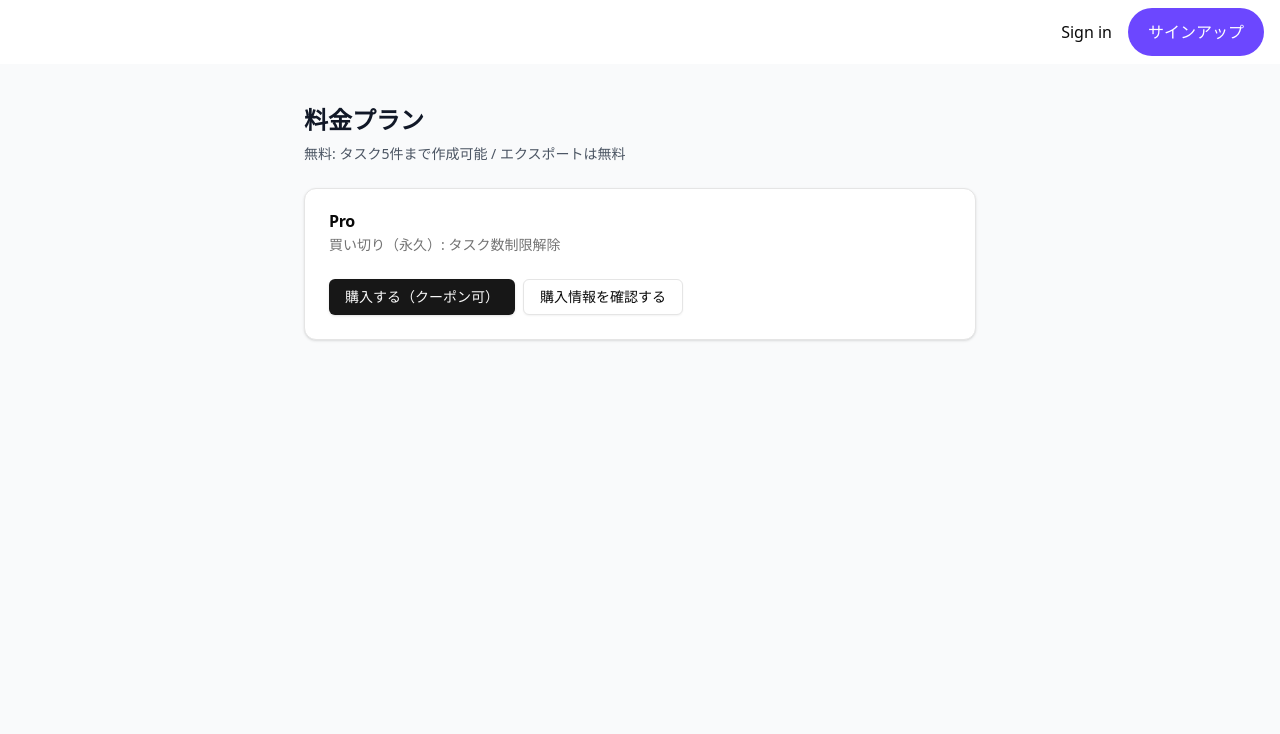
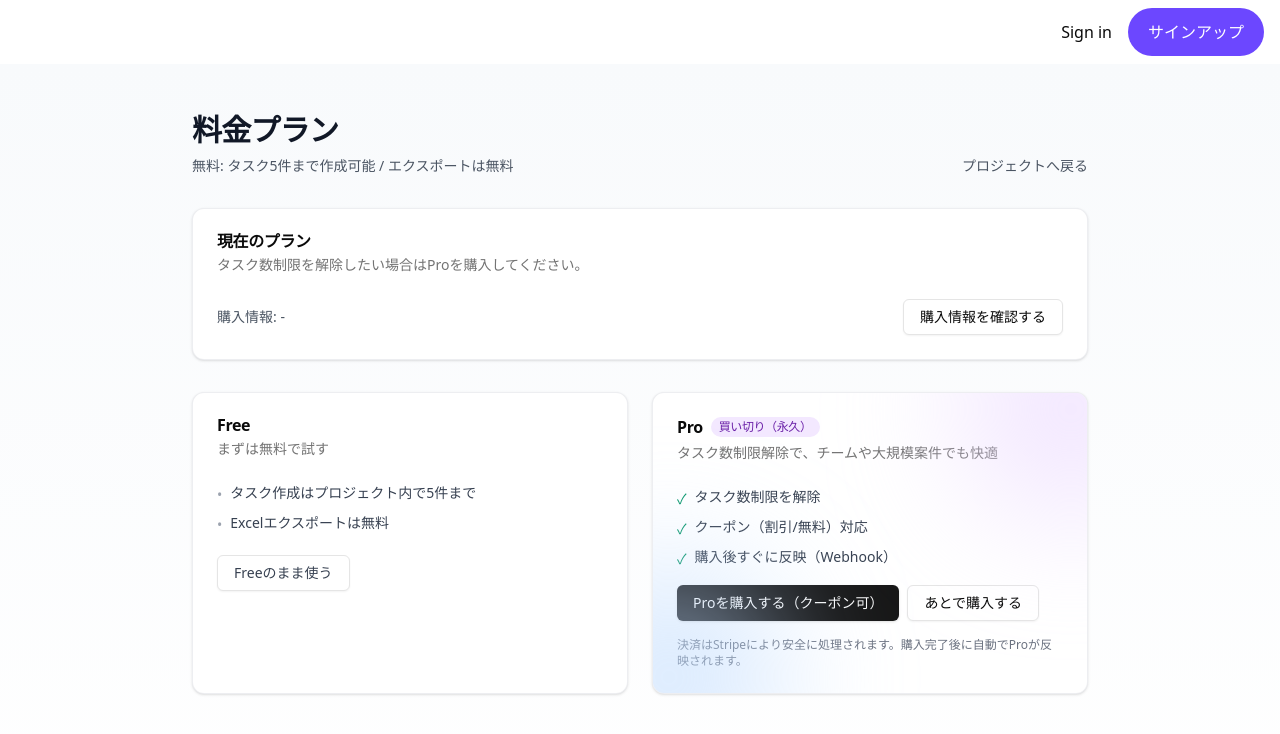
Before and after one commit to hirayama18/sologanttchart, a Next.js app: page /pricing in a window 1280 px wide. Shown: the top 734 px of the page. Built offline with nearby package versions, Linux system fonts and the light colour scheme; no server answers.

Commit message:
ui: improve pricing UX and show plan in header

```diff
--- /dev/null
+++ b/src/app/api/billing/status/route.ts
@@ -0,0 +1,29 @@
+import { NextResponse } from 'next/server'
+import { getAuthenticatedUserId, isAuthError } from '@/lib/auth'
+
+export const runtime = 'nodejs'
+export const dynamic = 'force-dynamic'
+
+export async function POST() {
+  try {
+    const authResult = await getAuthenticatedUserId()
+    if (isAuthError(authResult)) return authResult.error
+    const { userId } = authResult
+
+    const { SubscriptionDAL } = await import('@/dal/subscriptions')
+    const sub = await SubscriptionDAL.getByUserId(userId)
+    const isPro = await SubscriptionDAL.isProUser(userId)
+
+    return NextResponse.json({
+      isPro,
+      status: sub?.status ?? 'FREE',
+      purchasedAt: sub?.purchasedAt ? sub.purchasedAt.toISOString() : null,
+    })
+  } catch (error) {
+    console.error('Billing status error:', error)
+    return NextResponse.json(
+      { error: 'Internal Server Error', message: (error as Error).message },
+      { status: 500 }
+    )
+  }
+}
--- a/src/app/pricing/pricing-client.tsx
+++ b/src/app/pricing/pricing-client.tsx
@@ -1,11 +1,49 @@
 "use client"
 
-import { useState } from 'react'
+import Link from 'next/link'
+import { useEffect, useMemo, useState } from 'react'
 import { Button } from '@/components/ui/button'
 import { Card, CardContent, CardDescription, CardHeader, CardTitle } from '@/components/ui/card'
 
+type BillingStatus = {
+  isPro: boolean
+  status: string
+  purchasedAt: string | null
+}
+
 export function PricingClient() {
   const [loading, setLoading] = useState<'checkout' | 'portal' | null>(null)
+  const [billingStatus, setBillingStatus] = useState<BillingStatus | null>(null)
+
+  useEffect(() => {
+    let cancelled = false
+    const run = async () => {
+      try {
+        const res = await fetch('/api/billing/status', { method: 'POST' })
+        const data = (await res.json().catch(() => null)) as BillingStatus | null
+        if (!res.ok || !data) return
+        if (cancelled) return
+        setBillingStatus(data)
+      } catch {
+        // noop
+      }
+    }
+    run()
+    return () => {
+      cancelled = true
+    }
+  }, [])
+
+  const isPro = billingStatus?.isPro === true
+  const purchasedAtLabel = useMemo(() => {
+    if (!billingStatus?.purchasedAt) return null
+    try {
+      const d = new Date(billingStatus.purchasedAt)
+      return isNaN(d.getTime()) ? null : d.toLocaleString('ja-JP')
+    } catch {
+      return null
+    }
+  }, [billingStatus?.purchasedAt])
 
   const startCheckout = async () => {
     setLoading('checkout')
@@ -33,36 +71,129 @@ export function PricingClient() {
       window.location.href = data.url
     } catch (e) {
       console.error(e)
-      alert('プラン管理ページの起動に失敗しました。')
+      alert('購入情報ページの起動に失敗しました。')
     } finally {
       setLoading(null)
     }
   }
 
   return (
-    <main className="min-h-screen bg-gray-50 px-4 py-10">
-      <div className="mx-auto w-full max-w-2xl space-y-6">
-        <div className="space-y-2">
-          <h1 className="text-2xl font-bold text-gray-900">料金プラン</h1>
-          <p className="text-sm text-gray-600">
-            無料: タスク5件まで作成可能 / エクスポートは無料
-          </p>
+    <main className="min-h-screen bg-gradient-to-b from-slate-50 to-white px-4 py-12">
+      <div className="mx-auto w-full max-w-4xl space-y-8">
+        <div className="flex flex-col gap-4 sm:flex-row sm:items-end sm:justify-between">
+          <div className="space-y-2">
+            <h1 className="text-3xl font-bold tracking-tight text-gray-900">料金プラン</h1>
+            <p className="text-sm text-gray-600">
+              無料: タスク5件まで作成可能 / エクスポートは無料
+            </p>
+          </div>
+          <div className="flex items-center gap-2">
+            <Link href="/projects" className="text-sm text-gray-600 hover:text-gray-900">
+              プロジェクトへ戻る
+            </Link>
+          </div>
         </div>
 
-        <Card>
+        {/* 現在の状態 */}
+        <Card className="border-gray-200/70">
           <CardHeader>
-            <CardTitle>Pro</CardTitle>
-            <CardDescription>買い切り（永久）: タスク数制限解除</CardDescription>
+            <CardTitle className="flex items-center gap-2">
+              現在のプラン
+              {billingStatus && (
+                <span
+                  className={`inline-flex items-center rounded-full px-2 py-0.5 text-xs font-medium ${
+                    isPro ? 'bg-emerald-100 text-emerald-800' : 'bg-gray-100 text-gray-700'
+                  }`}
+                >
+                  {isPro ? 'Pro（購入済み）' : 'Free'}
+                </span>
+              )}
+            </CardTitle>
+            <CardDescription>
+              {isPro
+                ? 'タスク数制限は解除されています。'
+                : 'タスク数制限を解除したい場合はProを購入してください。'}
+            </CardDescription>
           </CardHeader>
-          <CardContent className="flex flex-wrap gap-2">
-            <Button onClick={startCheckout} disabled={loading !== null}>
-              {loading === 'checkout' ? '起動中...' : '購入する（クーポン可）'}
-            </Button>
+          <CardContent className="flex flex-wrap items-center justify-between gap-3">
+            <div className="text-sm text-gray-600">
+              {purchasedAtLabel ? `購入日時: ${purchasedAtLabel}` : '購入情報: -'}
+            </div>
             <Button variant="outline" onClick={openPortal} disabled={loading !== null}>
               {loading === 'portal' ? '起動中...' : '購入情報を確認する'}
             </Button>
           </CardContent>
         </Card>
+
+        {/* プラン比較 */}
+        <div className="grid gap-6 md:grid-cols-2">
+          <Card className="border-gray-200/70">
+            <CardHeader>
+              <CardTitle>Free</CardTitle>
+              <CardDescription>まずは無料で試す</CardDescription>
+            </CardHeader>
+            <CardContent className="space-y-3 text-sm text-gray-700">
+              <ul className="space-y-2">
+                <li className="flex gap-2">
+                  <span className="mt-0.5 text-gray-400">•</span>
+                  <span>タスク作成はプロジェクト内で5件まで</span>
+                </li>
+                <li className="flex gap-2">
+                  <span className="mt-0.5 text-gray-400">•</span>
+                  <span>Excelエクスポートは無料</span>
+                </li>
+              </ul>
+              <div className="pt-2">
+                <Link href="/projects">
+                  <Button variant="outline">Freeのまま使う</Button>
+                </Link>
+              </div>
+            </CardContent>
+          </Card>
+
+          <Card className="relative overflow-hidden border-gray-200/70">
+            <div className="pointer-events-none absolute -right-24 -top-24 h-56 w-56 rounded-full bg-purple-200/60 blur-3xl" />
+            <div className="pointer-events-none absolute -left-24 -bottom-24 h-56 w-56 rounded-full bg-blue-200/60 blur-3xl" />
+            <CardHeader>
+              <CardTitle className="flex items-center gap-2">
+                Pro
+                <span className="inline-flex items-center rounded-full bg-purple-100 px-2 py-0.5 text-xs font-medium text-purple-800">
+                  買い切り（永久）
+                </span>
+              </CardTitle>
+              <CardDescription>タスク数制限解除で、チームや大規模案件でも快適</CardDescription>
+            </CardHeader>
+            <CardContent className="space-y-4">
+              <ul className="space-y-2 text-sm text-gray-700">
+                <li className="flex gap-2">
+                  <span className="mt-0.5 text-emerald-600">✓</span>
+                  <span>タスク数制限を解除</span>
+                </li>
+                <li className="flex gap-2">
+                  <span className="mt-0.5 text-emerald-600">✓</span>
+                  <span>クーポン（割引/無料）対応</span>
+                </li>
+                <li className="flex gap-2">
+                  <span className="mt-0.5 text-emerald-600">✓</span>
+                  <span>購入後すぐに反映（Webhook）</span>
+                </li>
+              </ul>
+
+              <div className="flex flex-wrap gap-2">
+                <Button onClick={startCheckout} disabled={loading !== null || isPro}>
+                  {isPro ? '購入済み' : loading === 'checkout' ? '起動中...' : 'Proを購入する（クーポン可）'}
+                </Button>
+                <Link href="/projects">
+                  <Button variant="outline">あとで購入する</Button>
+                </Link>
+              </div>
+
+              <p className="text-xs text-gray-500">
+                決済はStripeにより安全に処理されます。購入完了後に自動でProが反映されます。
+              </p>
+            </CardContent>
+          </Card>
+        </div>
       </div>
     </main>
   )
--- a/src/components/layouts/conditional-header.tsx
+++ b/src/components/layouts/conditional-header.tsx
@@ -1,6 +1,9 @@
 "use client"
 
+import Link from 'next/link'
 import { usePathname } from 'next/navigation'
+import { useEffect, useState } from 'react'
+import { Button } from '@/components/ui/button'
 import {
   SignInButton,
   SignUpButton,
@@ -11,6 +14,29 @@ import {
 
 export function ConditionalHeader() {
   const pathname = usePathname()
+  const [planLabel, setPlanLabel] = useState<string | null>(null)
+  const [isPro, setIsPro] = useState<boolean | null>(null)
+
+  useEffect(() => {
+    let cancelled = false
+    const run = async () => {
+      try {
+        const res = await fetch('/api/billing/status', { method: 'POST' })
+        const data = await res.json().catch(() => ({}))
+        if (!res.ok) return
+        if (cancelled) return
+        const pro = data?.isPro === true
+        setIsPro(pro)
+        setPlanLabel(pro ? 'Pro' : 'Free')
+      } catch {
+        // noop
+      }
+    }
+    run()
+    return () => {
+      cancelled = true
+    }
+  }, [])
 
   // ランディングページの場合はヘッダーを表示しない
   if (pathname === '/') {
@@ -28,6 +54,20 @@ export function ConditionalHeader() {
         </SignUpButton>
       </SignedOut>
       <SignedIn>
+        {planLabel && (
+          <div className="flex items-center gap-2">
+            <div className="text-xs text-gray-500">
+              プラン: <span className="font-medium text-gray-700">{planLabel}</span>
+            </div>
+            {isPro === false && (
+              <Link href="/pricing">
+                <Button size="sm" variant="outline">
+                  Proにする
+                </Button>
+              </Link>
+            )}
+          </div>
+        )}
         <UserButton />
       </SignedIn>
     </header>
```
Also changed, not shown: 1 other file (tests, documents, lock files or other folders).
